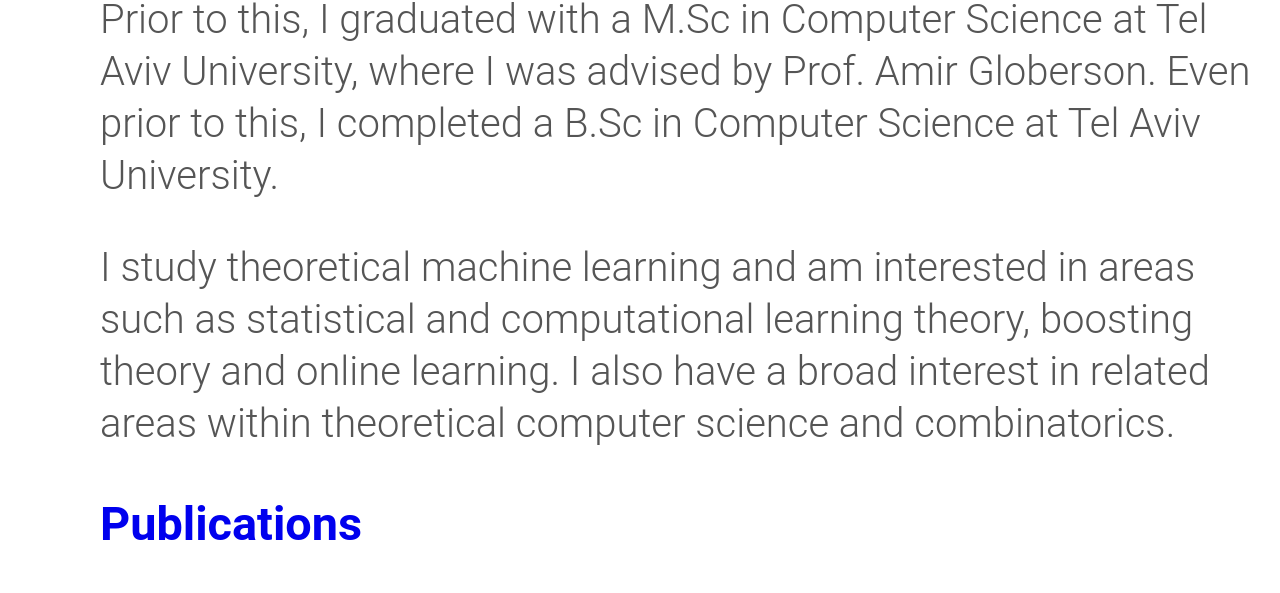
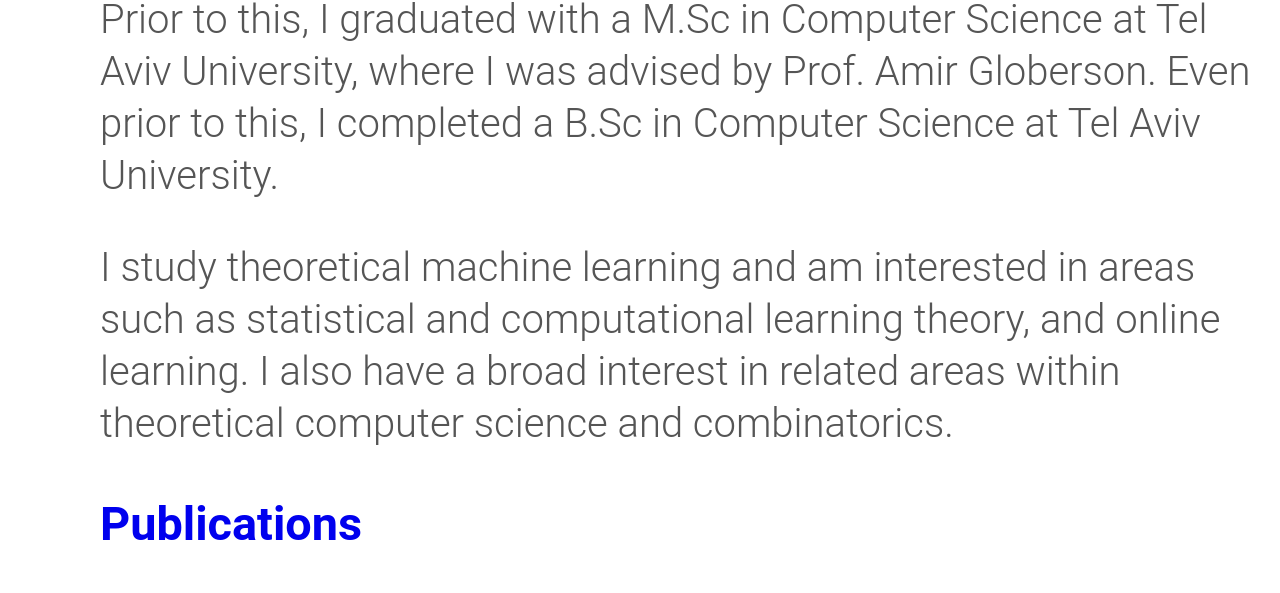
Before and after one commit to Natalybr/natalybr.github.io, a plain HTML site: page index.html in a window 1280 px wide. Shown: the part 635-1228 px from the top of the page. Drawn offline with Linux system fonts and the light colour scheme.

Commit message:
Update index.html

```diff
--- a/index.html
+++ b/index.html
@@ -125,7 +125,7 @@
 
                Prior to this, I graduated with a M.Sc in Computer Science at Tel Aviv University, where I was advised by Prof. Amir Globerson. Even prior to this, I completed a B.Sc in Computer Science at Tel Aviv University.</p>
 
-                <p>I study theoretical machine learning and am interested in areas such as statistical and computational learning theory, boosting theory and online learning. I also have a broad interest in related areas within theoretical computer science and combinatorics.
+                <p>I study theoretical machine learning and am interested in areas such as statistical and computational learning theory, and online learning. I also have a broad interest in related areas within theoretical computer science and combinatorics.
 
 
                 </p>
```
